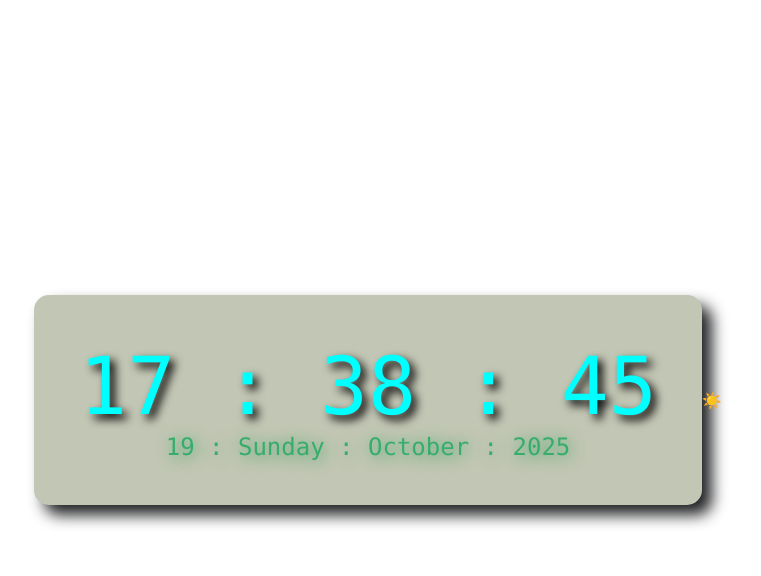
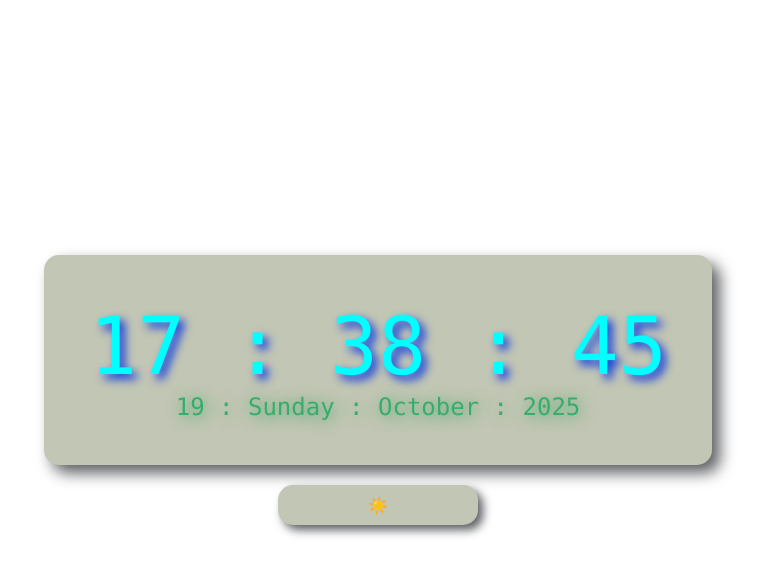
Before and after one commit to JecaDev-afk/Clock, a plain HTML site: page index.html in a window 1280 px wide. Both pictures are taken after a click on the button "☀️". Shown: the whole page, without its empty margins (262-1023 px from the left). Drawn offline with Linux system fonts and the light colour scheme.

Commit message:
rename title

```diff
--- a/index.html
+++ b/index.html
@@ -5,7 +5,7 @@
     <meta name="viewport" content="width=device-width, initial-scale=1.0">
     <link rel="stylesheet" href="reset.css">
     <link rel="stylesheet" href="styles.css">
-    <title>Document</title>
+    <title>MyClock</title>
 </head>
 <body class="darkTheme" id = "body">
 <div class="Clock" id = "Clock">
--- a/script.js
+++ b/script.js
@@ -46,4 +46,15 @@ const body = document.body
     themeSwitcher.addEventListener('click', function() {
         // Code to be executed when the button is clicked
        body.classList.toggle('lightTheme')
+    //    themeSwitcher.textContent = ();
+
+    if(body.classList.contains('lightTheme')){
+        localStorage.setItem("theme","light")
+    }else{
+        localStorage.setItem("theme","dark")
+    }
     });
+const savedTheme = localStorage.getItem('theme');
+if(savedTheme == "light"){
+    body.classList.add('lightTheme');
+}
--- a/styles.css
+++ b/styles.css
@@ -14,6 +14,11 @@
     --date-color: rgb(55, 173, 108);
     --date-text-shadow-color: #2ea059;
     /* clock */
+    /* themeSwitcher */
+    --button-color: #121111;
+    --button-text-color: white;
+    --button-shadow-color: #1c1b1b;
+    /* themeSwitcher */
 }
 
 .lightTheme{
@@ -21,18 +26,23 @@
     --body-text-color: black;
     /* clock */
     --clock-bg-color: #c2c6b4;
-    --clock-box-shadow-color: #202123;
+    --clock-box-shadow-color: #5c5e62;
 
     --time-color: aqua;
-    --time-shadow-color: black;
+    --time-shadow-color: #0836df;
 
     --date-color: rgb(55, 173, 108);
     --date-text-shadow-color:  #2ea059;
     /* clock */
-
+    /* themeSwitcher */
+    --button-color: #c2c6b4;
+    --button-text-color: white;
+    --button-shadow-color: #5c5e62;
+    /* themeSwitcher */
 }
 body{
     display: flex;
+    flex-direction: column;
     justify-content: center;
     align-items: center;
     min-height: 100vh;
@@ -40,11 +50,21 @@ body{
     font-family: 'Consolas', 'Courier New', monospace;
     color: var(--body-text-color);
 }
+.themeSwitcher{
+    background-color: var(--button-color);
+    box-shadow: 5px 5px 10px var(--button-shadow-color);
+    color: var(--button-text-color);
+    margin: 20px;
+    width: 200px;
+    height: 40px;
+    border-radius: 15px;
+
+}
 .Clock{
     background: var(--clock-bg-color);
     padding: 3.5%;
     border-radius: 15px;
-    box-shadow: 10px 10px 15px var(--clock-box-shadow-color);
+    box-shadow: 8px 8px 15px var(--clock-box-shadow-color);
     display: flex;
     flex-direction: column;
     justify-content: center;
```
Lines whose indentation alone changed are shown as unchanged.
